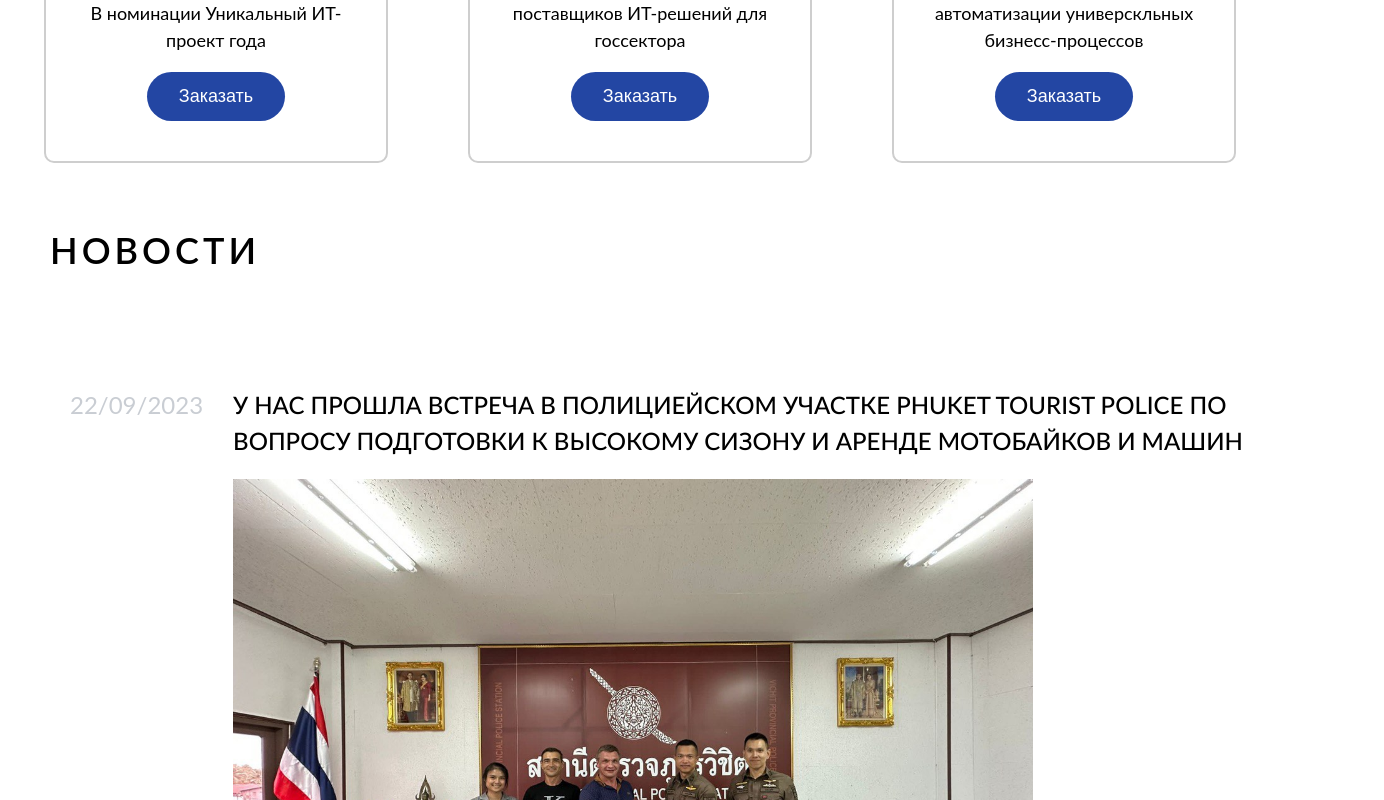
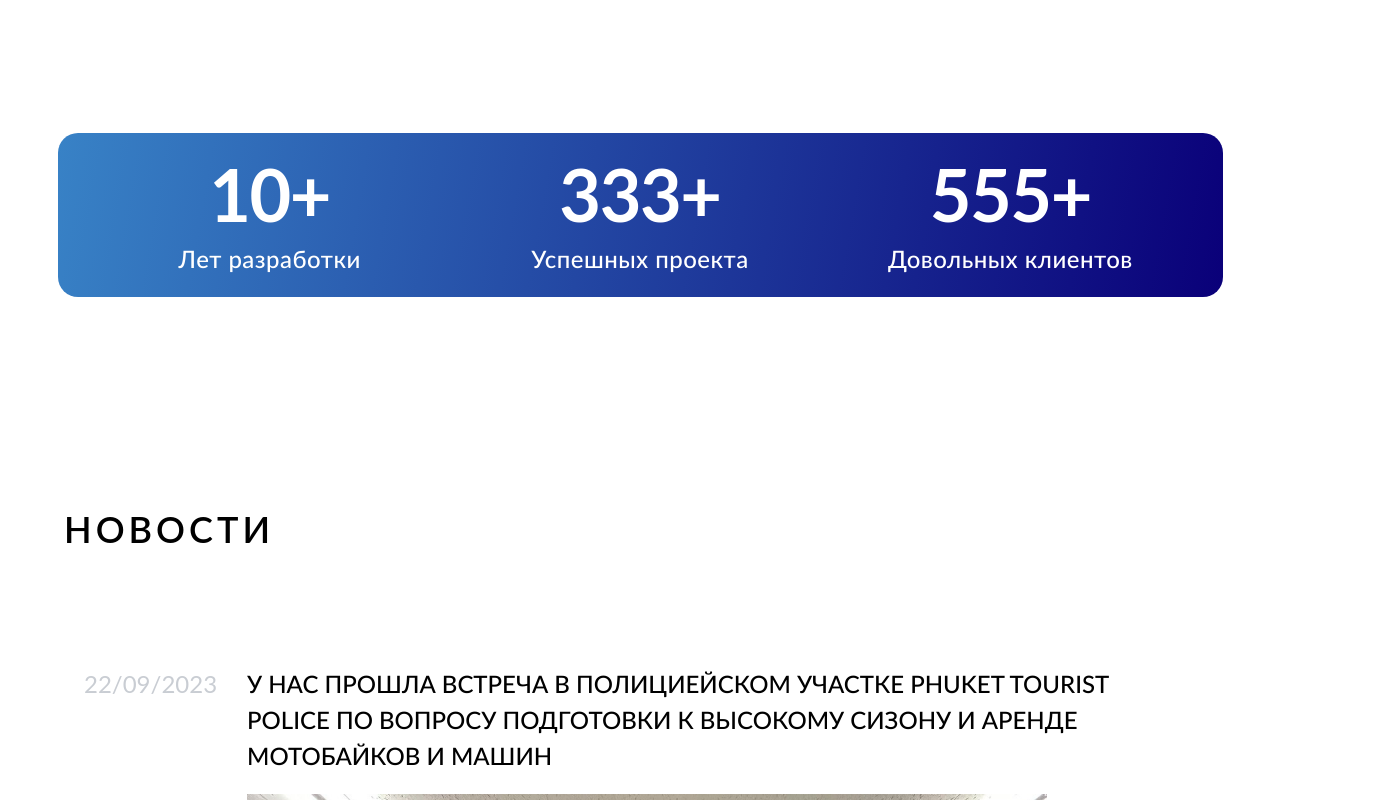
Before and after one commit to MaximEsin/It-easy, a React (Create React App) app: page / in a window 1280 px wide. Shown: the part 2120-2920 px from the top of the page, 1384 px wide, since content can reach past the window. Built offline with nearby package versions, Linux system fonts and the light colour scheme; a web font is replaced by a local one.

Commit message:
Sum adoptation

```diff
--- a/src/components/Header.module.scss
+++ b/src/components/Header.module.scss
@@ -146,6 +146,7 @@
   .header {
     &__languageContainer {
       gap: 3px;
+      flex-direction: column;
     }
   }
 }
@@ -198,12 +199,4 @@
       cursor: pointer;
     }
   }
-
-  @media all and (max-width: 865px) {
-    .header {
-      &__languageContainer {
-        flex-direction: column;
-      }
-    }
-  }
 }
--- a/src/data/Data.jsx
+++ b/src/data/Data.jsx
@@ -14,6 +14,8 @@ export const Russian = {
     "Наша команда имеет все необходимые компетенции для реализации любого вашего продукта",
   mainButtonText: "Заказать",
   mainButtonText2: "Связаться",
+  cardsText1: "РЕШЕНИЯ",
+  cardsText2: "Наши цифровые продукты",
   cardButton1: "Заказать",
   cardButton2: "Стоимость",
   cardButton3: "Связаться",
@@ -32,6 +34,9 @@ export const Russian = {
   cardSixHeading: "Универсальные решения",
   cardSixText:
     "Создаем межотраслевое ПО для автоматизации универскльных бизнесс-процессов",
+  achievementsDescription1: "Лет разработки",
+  achievementsDescription2: "Успешных проекта",
+  achievementsDescription3: "Довольных клиентов",
   contactUsDescription: "Свяжитесь с нами чтобы узнать больше",
   contactUsButtonText: "СВЯЗАТЬСЯ С НАМИ",
   contactsHeading: "НАШИ КОНТАКТЫ",
@@ -269,6 +274,11 @@ export const Russian = {
     "Повышение информированности жителей о проведении организованных экологических мероприятий в городе",
 };
 
+
+
+
+
+
 export const English = {
   navOne: "IT-Services",
   navTwo: "Our products",
@@ -285,6 +295,8 @@ export const English = {
     "Our team has all the necessary competencies to implement any of your products",
   mainButtonText: "Order",
   mainButtonText2: "Contact",
+  cardsText1: "SOLUTIONS",
+  cardsText2: "Our digital products",
   cardButton1: "Order",
   cardButton2: "Price",
   cardButton3: "Contact",
@@ -305,6 +317,9 @@ export const English = {
   cardSixHeading: "Universal Solutions",
   cardSixText:
     "We create cross-industry software for automating universal business processes",
+  achievementsDescription1: "Years of development",
+  achievementsDescription2: "Successful projects",
+  achievementsDescription3: "Satisfied clients",
   contactUsDescription: "Contact us to find out more",
   contactUsButtonText: "CONTACT WITH US",
   contactsHeading: "OUR CONTACTS",
@@ -544,6 +559,12 @@ export const English = {
     "Raising awareness among residents about organized environmental events in the city",
 };
 
+
+
+
+
+
+
 export const Thai = {
   navOne: "บริการด้านไอที",
   navTwo: "ผลิตภัณฑ์ของเรา",
@@ -560,6 +581,8 @@ export const Thai = {
     "ทีมงานของเรามีความสามารถที่จำเป็นทั้งหมดในการปรับใช้ผลิตภัณฑ์ของคุณ",
   mainButtonText: "คำสั่ง",
   mainButtonText2: "ติดต่อ",
+  cardsText1: "โซลูชั่นส์",
+  cardsText2: "ผลิตภัณฑ์ดิจิทัลของเรา",
   cardButton1: "สั่งซื้อสินค้า",
   cardButton2: "ราคา",
   cardButton3: "เชื่อมต่อกับเรา",
@@ -579,6 +602,9 @@ export const Thai = {
   cardSixHeading: "โซลูชั่นสากล",
   cardSixText:
     "เราสร้างซอฟต์แวร์ข้ามอุตสาหกรรมเพื่อทำให้กระบวนการทางธุรกิจสากลเป็นแบบอัตโนมัติ",
+  achievementsDescription1: "ปีแห่งการพัฒนา",
+  achievementsDescription2: "โครงการที่สำเร็จ",
+  achievementsDescription3: "ลูกค้าพึงพอใจ",
   contactUsDescription: "ติดต่อเราเพื่อหาข้อมูลเพิ่มเติม",
   contactUsButtonText: "ติดต่อกับเรา",
   contactsHeading: "ข้อมูลติดต่อของเรา",
--- a/src/pages/Main.jsx
+++ b/src/pages/Main.jsx
@@ -48,8 +48,8 @@ const Main = () => {
         </div>
       </div>
       <div className={styles.cards__container}>
-        <p className={styles.cards__text}>РЕШЕНИЯ</p>
-        <h2 className={styles.cards__heading}>Наши цифровые продукты</h2>
+        <p className={styles.cards__text}>{data.cardsText1}</p>
+        <h2 className={styles.cards__heading}>{data.cardsText2}</h2>
       </div>
       <div className={styles.cards}>
         <Card
@@ -89,6 +89,20 @@ const Main = () => {
           text={data.cardButton1}
         />
       </div>
+      <div className={styles.achievements}>
+        <div className={styles.achievements__content}>
+          <h1 className={styles.achievements__title}>10+</h1>
+          <p className={styles.achievements__description}>{data.achievementsDescription1}</p>
+        </div>
+        <div className={styles.achievements__content}>
+          <h1 className={styles.achievements__title}>333+</h1>
+          <p className={styles.achievements__description}>{data.achievementsDescription2}</p>
+        </div>
+        <div className={styles.achievements__content}>
+          <h1 className={styles.achievements__title}>555+</h1>
+          <p className={styles.achievements__description}>{data.achievementsDescription3}</p>
+        </div>
+      </div>
       <section className={styles.news}>
         <h2 className={styles.news__title}>{data.news}</h2>
         <div className={styles.news__box}>
--- a/src/styles/Main.module.scss
+++ b/src/styles/Main.module.scss
@@ -69,6 +69,11 @@
     background-color: rgba(255, 255, 255, 1);
     cursor: pointer;
   }
+
+  &__pic {
+    width: 764px;
+    height: 704px;
+  }
 }
 
 .cards {
@@ -106,6 +111,7 @@
   justify-content: center;
   width: 100%;
   margin-top: 130px;
+
 }
 
 .IP {
@@ -161,7 +167,7 @@
 
 .news {
   max-width: 1180px;
-  width: 100%;
+  width: 90%;
   padding: 0 35px;
   margin: 60px auto;
   &__title {
@@ -175,14 +181,98 @@
   &__box {
     padding: 20px;
     overflow: auto;
-    width: 100%;
+    width: 90%;
     height: 600px;
     background-color: #ffffff;
   }
 }
 
+.achievements {
+  display: flex;
+  justify-content: center;
+  align-items: center;
+  background: linear-gradient(279.69deg, #0A0079 0%, #3882C6 100%);
+  max-width: 1101px;
+  border-radius: 20px;
+  padding: 32px;
+  gap: 10px;
+  margin: 145px 0;
+  &__content {
+    display: flex;
+    flex-direction: column;
+    justify-content: center;
+    align-items: center;
+    width: 367px;
+    height: 100px;
+    gap: 12px;
+  }
+  &__title {
+    font-size: 72px;
+    font-weight: 700;
+    line-height: 76px;
+    letter-spacing: -0.02em;
+    margin: 0;
+    color: white;
+  }
+  &__description {
+    font-size: 24px;
+    font-weight: 500;
+    line-height: 29px;
+    letter-spacing: 0.02em;
+    margin: 0;
+    color: white;
+  }
+}
+
+@media all and (max-width: 1280px) {
+  .intro {
+    &__pic {
+    width: 664px;
+    height: 604px;
+    }
+  }
+}
+
 @media all and (max-width: 1225px) {
   .intro {
-
+    &__pic {
+    width: 564px;
+    height: 504px;
+    }
   }
 }
+
+
+
+@media all and (max-width: 1024px) {
+  .intro {
+    &__pic {
+    width: 464px;
+    height: 404px;
+    }
+  }
+}
+
+@media all and (max-width: 1024px) {
+  .IP {
+    &__container {
+      max-width: 1180px;
+    }
+  }
+}
+
+@media all and (max-width: 320px) {
+  .container {
+    display: flex;
+    flex-direction: column;
+  }
+}
+
+@media all and (max-width: 320px) {
+  .intro {
+    &__pic {
+      width: 264px;
+      height: 204px;
+    }
+  }
+}
```
Also changed, not shown: src/UI/button/Button.module.scss (line endings or trailing spaces), 2 other files (tests, documents, lock files or other folders).
